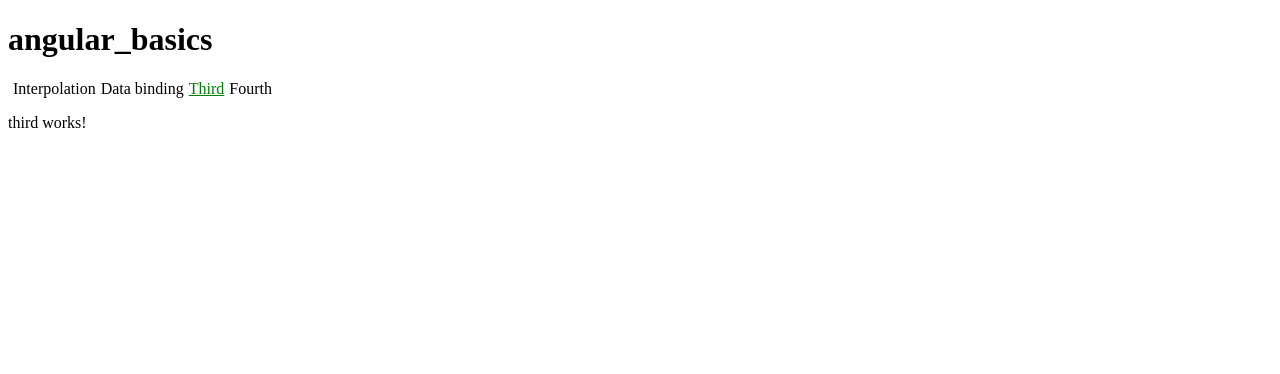
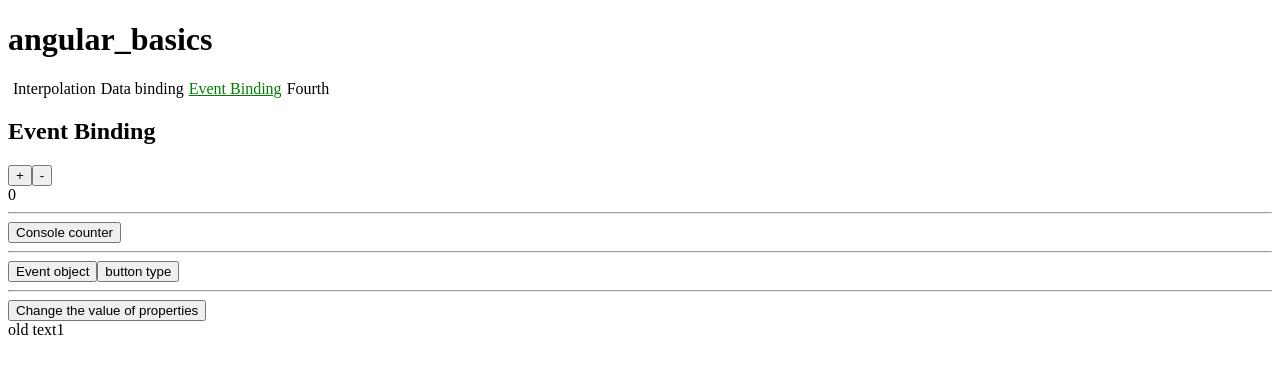
Before and after one commit to uberzerg9/angular_basics, an Angular app: page /third in a window 1280 px wide. Shown: the top 374 px of the page. Built offline with nearby package versions, Linux system fonts and the light colour scheme.

Commit message:
event binding

```diff
--- a/src/app/app.component.html
+++ b/src/app/app.component.html
@@ -4,7 +4,7 @@
     <nav>
         <a routerLink="/first" routerLinkActive="active one">Interpolation</a>
         <a routerLink="/second" routerLinkActive="active two">Data binding</a>
-        <a routerLink="/third" routerLinkActive="active three">Third</a>
+        <a routerLink="/third" routerLinkActive="active three">Event Binding</a>
         <a routerLink="/fourth" routerLinkActive="active four">Fourth</a>
     </nav>
 
--- a/src/app/third/third.component.html
+++ b/src/app/third/third.component.html
@@ -1 +1,15 @@
-<p>third works!</p>
+<h2>Event Binding</h2>
+
+<button (click)="increment()">+</button>
+<button (click)="decrement()">-</button>
+<br>
+{{counter}}
+<hr>
+<button (click)="consoleCounter(counter)">Console counter</button>
+<hr>
+<button (click)="consoleEventObj1($event)">Event object</button>
+<button (click)="consoleEventObjValue($event.type)">button type</button>
+<hr>
+<button (click)="a = 'hello'; b = ' new text;'">Change the value of properties</button>
+<br>
+{{a + b}}
--- a/src/app/third/third.component.ts
+++ b/src/app/third/third.component.ts
@@ -1,10 +1,38 @@
-import { Component } from '@angular/core';
+import { Component, OnInit } from '@angular/core';
 
 @Component({
   selector: 'app-third',
   templateUrl: './third.component.html',
   styleUrls: ['./third.component.css']
 })
-export class ThirdComponent {
+export class ThirdComponent implements OnInit {
 
+  counter:number = 0;
+
+  increment() {
+    this.counter++;
+  }
+
+  decrement() {
+    this.counter--;
+  }
+
+  consoleCounter(e:any) {
+    alert(e);
+  }
+
+  consoleEventObj1(e:any) {
+    alert(e);
+    alert(e.type);
+  }
+
+  consoleEventObjValue(e:any) {
+    alert(e);
+  }
+
+  a = 'old';
+  b = ' text1';
+
+  constructor() {}
+  ngOnInit() {}
 }
```
